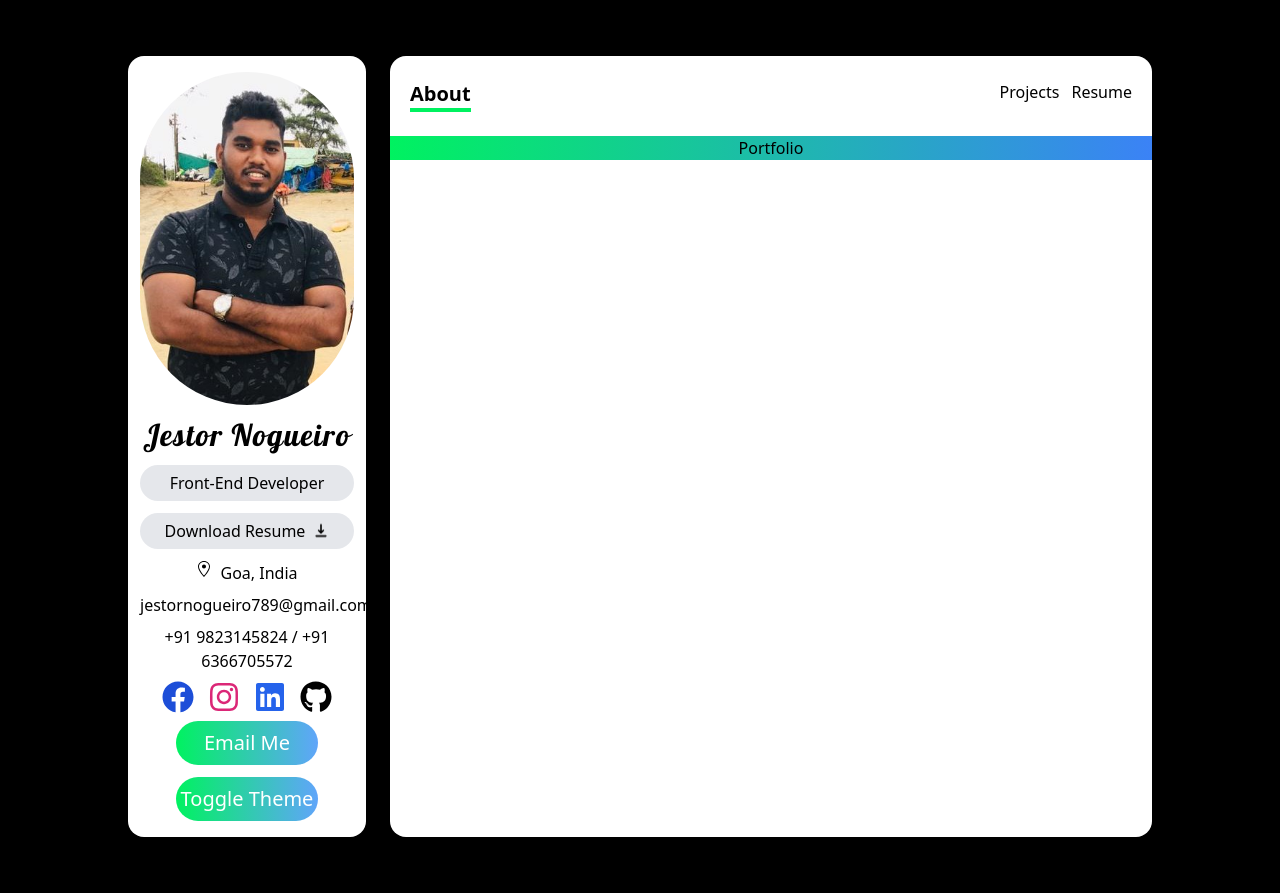
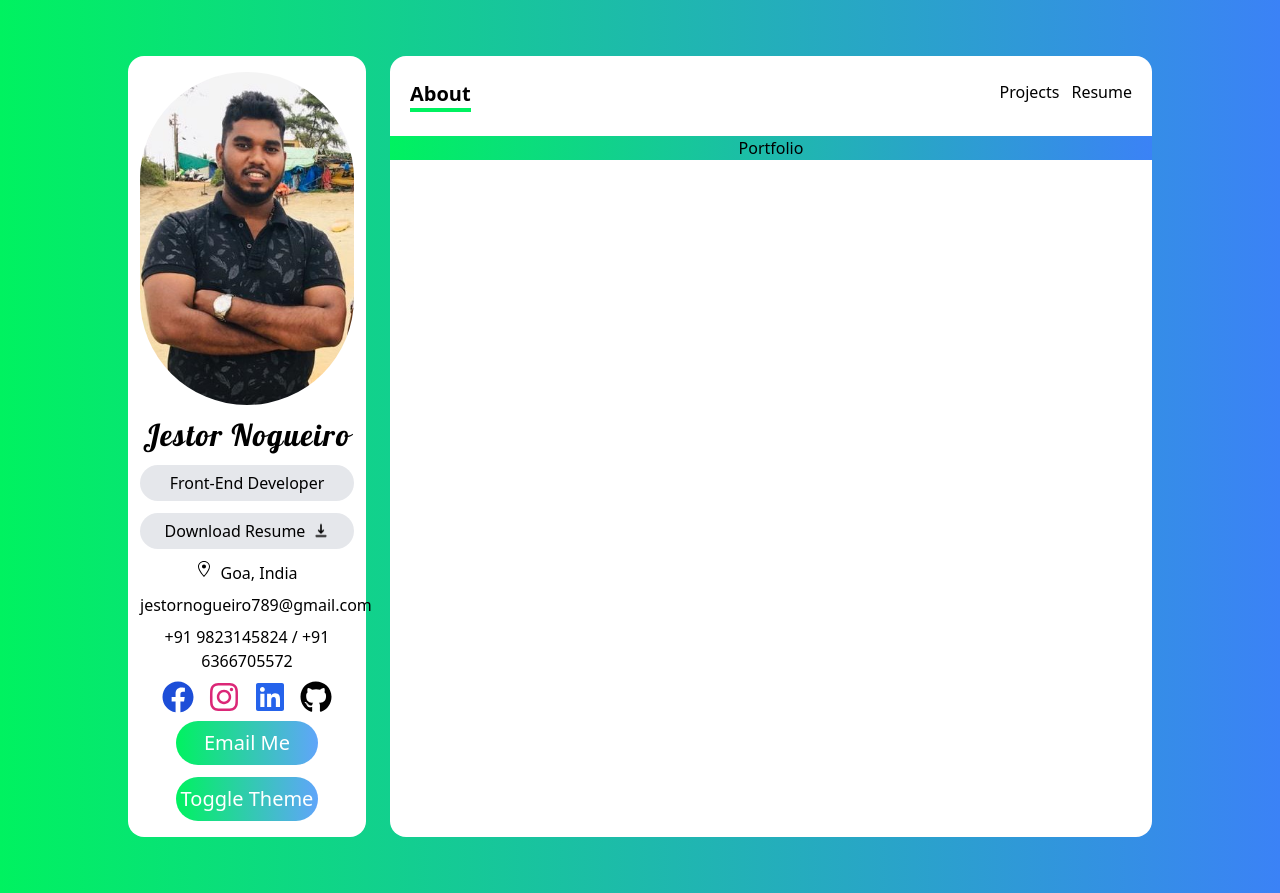
Before and after one commit to JestorNogueiro/portfolio, a Next.js app: page / in a window 1280 px wide. Built offline with nearby package versions, Linux system fonts and the light colour scheme.

Commit message:
custom document

```diff
--- /dev/null
+++ b/pages/_document.tsx
@@ -0,0 +1,24 @@
+import Document, { Html, Head, Main, NextScript } from "next/document";
+
+class MyDocument extends Document {
+  render() {
+    return (
+      <Html lang="en">
+        <Head>
+          <link rel="preconnect" href="https://fonts.googleapis.com" />
+          <link rel="preconnect" href="https://fonts.gstatic.com" />
+          <link
+            href="https://fonts.googleapis.com/css2?family=Lobster&display=swap"
+            rel="stylesheet"
+          />
+        </Head>
+        <body className="bg-fixed bg-gradient-to-r from-green to-blue-500 dark:from-dark-500 dark:to-dark-700 dark:text-white">
+          <Main />
+          <NextScript />
+        </body>
+      </Html>
+    );
+  }
+}
+
+export default MyDocument;
```
